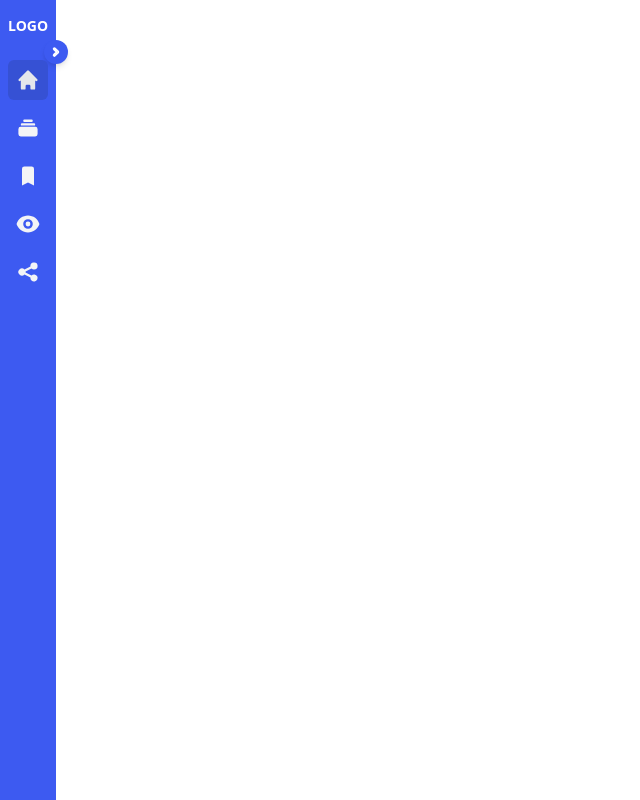
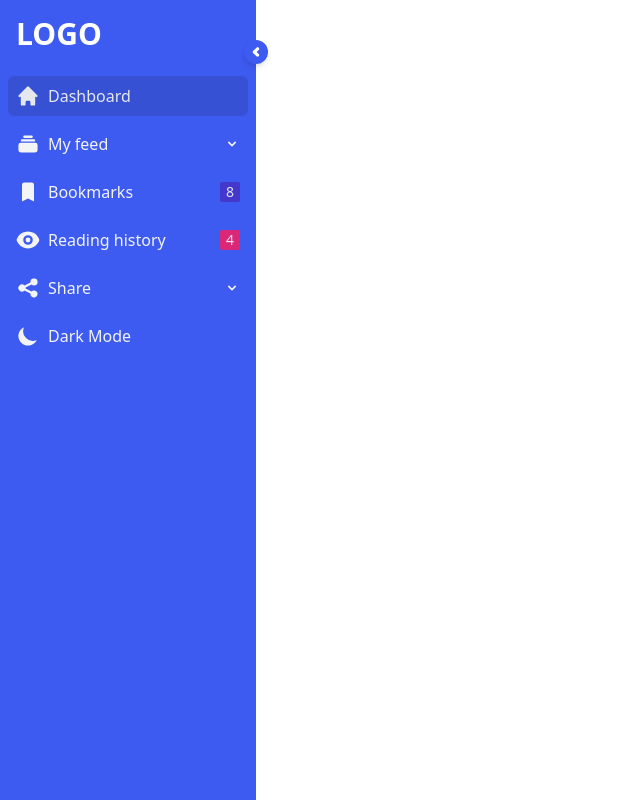
Before and after one commit to me-myself-and-open-source/sidebar-v2, a React (Create React App) app: page / in a window 1280 px wide. Shown: the whole page, without its empty margins (0-640 px from the left). Built offline with nearby package versions, Linux system fonts and the light colour scheme.

Commit message:
first attempt

```diff
--- a/src/App.js
+++ b/src/App.js
@@ -1,9 +1,14 @@
 import Sidebar from "./components/layouts/Sidebar";
+import useDarkmode from "./hooks/useDarkMode";
 
 function App() {
-  return (
-	  <Sidebar/>
-  );
+	useDarkmode();
+	return (
+		<div className="">
+
+			<Sidebar />
+		</div>
+	);
 }
 
 export default App;
--- a/src/components/layouts/DropdownItem.jsx
+++ b/src/components/layouts/DropdownItem.jsx
@@ -2,9 +2,10 @@ import { Transition } from "@headlessui/react"
 import { useState } from "react"
 import ClickAwayListener from "react-click-away-listener"
 import { useDispatch, useSelector } from "react-redux"
+import { toggleIsDarkMode } from "../../redux/darkMode/darkMode"
 import { toggleTab } from "../../redux/sidebar/sidebarSlice"
 
-function DropdownItem({ tabName, icon, dropdownContent = null, extraLabel }) {
+function DropdownItem({ tabName, icon, dropdownContent = null, extraLabel, darkModeToggle = false }) {
 
 	const sidebar = useSelector((state) => state.sidebar)
 
@@ -19,27 +20,36 @@ function DropdownItem({ tabName, icon, dropdownContent = null, extraLabel }) {
 	const dispatch = useDispatch()
 
 	const handleClick = () => {
-		if (dropdownContent) {
-			setDropdown(dropdown => ({ open: !dropdown.open }))
+
+		if (darkModeToggle) {
+
+			dispatch(toggleIsDarkMode())
+
+		} else {
+
+			if (dropdownContent) {
+				setDropdown(dropdown => ({ open: !dropdown.open }))
+			}
+			dispatch(toggleTab(tabName))
 		}
-		dispatch(toggleTab(tabName))
+
 	}
 
-	const visibleClass = "block sm:absolute sm:border border-sebg-secondary left-10 sm:text-sm sm:bg-primary sm:px-2 sm:py-1 sm:rounded"
+	const visibleClass = "block sm:absolute sm:border border-bg-light-secondary dark:border-bg-dark-secondary left-10 sm:text-sm sm:bg-light-primary sm:dark:bg-dark-primary sm:px-2 sm:py-1 sm:rounded"
 
-	const activeClass = "bg-secondary text-gray-200"
-	const expandedClass = "border-l border-gray-400 text-gray-200 ml-4 pl-4"
-	const shrinkedClass = "sm:absolute top-0 left-20 sm:shadow-md sm:z-10 sm:bg-primary sm:rounded-md sm:p-4 border-l sm:border-none border-gray-400 ml-4 pl-4 sm:ml-0 w-28"
+	const activeClass = "bg-light-secondary text-light-active dark:bg-dark-secondary dark:text-dark-active"
+	const expandedClass = "border-l border-light-secondary dark:border-dark-secondary text-light-active dark:text-dark-active ml-4 pl-4"
+	const shrinkedClass = "sm:absolute top-0 left-20 sm:shadow-md sm:z-10 sm:bg-light-primary sm:dark:bg-dark-primary sm:rounded-md sm:p-4 border-l sm:border-none border-light-secondary dark:border-dark-secondary ml-4 pl-4 sm:ml-0 w-28"
 
 	return (
 		<>
 			<div className="relative">
 
 				{/* Dropdown Head */}
-				<div className={`flex items-center hover:text-gray-200 hover:bg-secondary
+				<div className={`flex items-center hover:text-light-active hover:bg-light-secondary hover:dark:text-dark-active hover:dark:bg-dark-secondary
 					space-x-2 rounded-md cursor-pointer justify-between p-2
 					${sidebar.full ? 'justify-start' : 'sm:justify-center'}
-					${sidebar.active === tabName ? activeClass : 'text-gray-100'}`}
+					${sidebar.active === tabName ? activeClass : 'text-light-inactive dark:text-dark-inactive'}`}
 					onClick={handleClick}
 					onMouseEnter={() => setTooltip({ show: true })}
 					onMouseLeave={() => setTooltip({ show: false })}>
@@ -72,7 +82,7 @@ function DropdownItem({ tabName, icon, dropdownContent = null, extraLabel }) {
 							leaveFrom="opacity-100 scale-100"
 							leaveTo="opacity-0 scale-95">
 
-							<h1 className={`w-5 h-5 p-1 ${extraLabel.color} rounded-sm text-sm leading-3 text-center text-gray-200 ${!sidebar.full && 'sm:hidden'}`}>{extraLabel.count}</h1>
+							<h1 className={`w-5 h-5 p-1 ${extraLabel.color} rounded-sm text-sm leading-3 text-center text-light-active dark:text-dark-active ${!sidebar.full && 'sm:hidden'}`}>{extraLabel.count}</h1>
 						</Transition>
 					}
 
@@ -103,7 +113,7 @@ function DropdownItem({ tabName, icon, dropdownContent = null, extraLabel }) {
 						leaveTo="opacity-0 scale-50">
 
 						<ClickAwayListener onClickAway={() => setDropdown({ active: false })}>
-							<div className={`text-gray-100 space-y-3 ${sidebar.full ? expandedClass : shrinkedClass}`}>
+							<div className={`text-light-inactive dark:text-dark-inactive space-y-3 ${sidebar.full ? expandedClass : shrinkedClass}`}>
 								{dropdownContent}
 							</div>
 
--- a/src/components/layouts/Sidebar.jsx
+++ b/src/components/layouts/Sidebar.jsx
@@ -2,11 +2,12 @@ import { useDispatch, useSelector } from "react-redux"
 import { toggleNavOpen, toggleSidebarFull } from "../../redux/sidebar/sidebarSlice"
 import DropdownItem from "./DropdownItem"
 
-import { HomeIcon, BookmarkIcon, EyeIcon, CollectionIcon, ShareIcon } from '@heroicons/react/solid'
+import { HomeIcon, BookmarkIcon, EyeIcon, CollectionIcon, ShareIcon, SunIcon, MoonIcon } from '@heroicons/react/solid'
 
 function Sidebar() {
 
 	const sidebar = useSelector((state) => state.sidebar)
+	const darkMode = useSelector((state) => state.darkMode)
 	const dispatch = useDispatch()
 
 	return (
@@ -36,7 +37,7 @@ function Sidebar() {
 
 			</button>
 
-			<div className={`h-screen bg-primary transition-all duration-300 space-y-2 fixed sm:relative
+			<div className={`h-screen bg-light-primary dark:bg-dark-primary transition-all duration-300 space-y-2 fixed sm:relative
 				${sidebar.full ? 'w-64' : 'w-64 sm:w-14'}
 				${sidebar.navOpen ? 'top-0 left-0' : 'top-0 -left-64 sm:left-0 '} `}>
 
@@ -46,7 +47,7 @@ function Sidebar() {
 
 					{/* Sidebar Toggle */}
 					<button onClick={() => dispatch(toggleSidebarFull())}
-						className="hidden sm:block focus:outline-none absolute p-1 -right-3 top-10 bg-primary rounded-full shadow-md">
+						className="hidden sm:block focus:outline-none absolute p-1 -right-3 top-10 bg-light-primary dark:bg-dark-primary rounded-full shadow-md">
 						<svg xmlns="http://www.w3.org/2000/svg"
 							className={`h-4 w-4 transition-all duration-300 text-white transform ${sidebar.full ? 'rotate-90' : '-rotate-90'}`}
 							fill="none" viewBox="0 0 20 20" stroke="currentColor">
@@ -93,6 +94,16 @@ function Sidebar() {
 						</>
 					} />
 
+					<DropdownItem darkModeToggle={true} tabName={
+						`${darkMode.isDarkMode
+							? 'Light'
+							: 'Dark'} Mode`
+					} icon={
+						darkMode.isDarkMode
+							? <SunIcon className="h-6 w-6" />
+							: <MoonIcon className="h-6 w-6" />
+					} />
+
 				</div>
 
 			</div>
--- /dev/null
+++ b/src/hooks/useDarkMode.js
@@ -0,0 +1,39 @@
+import { useEffect } from "react";
+import { useDispatch, useSelector } from "react-redux";
+
+const useDarkmode = () => {
+
+    const darkMode = useSelector((state) => state.darkMode)
+
+    useEffect(() => {
+
+        const html = window.document.documentElement;
+
+        if (!localStorage.getItem("theme")) {
+            if (window.matchMedia && window.matchMedia('(prefers-color-scheme: dark)').matches) {
+                html.classList.add('dark');
+                localStorage.setItem('theme', 'dark')
+            }
+            else {
+
+                html.classList.add('light');
+                localStorage.setItem('theme', 'light')
+
+            }
+        } else {
+
+            const prevTheme = darkMode.isDarkMode ? "light" : "dark";
+            html.classList.remove(prevTheme);
+
+            const nextTheme = darkMode.isDarkMode ? "dark" : "light";
+            html.classList.add(nextTheme);
+
+        }
+
+
+
+    }, [darkMode])
+
+}
+
+export default useDarkmode
--- /dev/null
+++ b/src/redux/darkMode/darkMode.js
@@ -0,0 +1,33 @@
+import { createSlice } from '@reduxjs/toolkit'
+
+const initialState = {
+    //isDarkMode: () => (window.matchMedia && window.matchMedia('(prefers-color-scheme: dark)').matches) ? true : false,
+    //isDarkMode: false,
+    isDarkMode: localStorage.getItem("theme") === "dark" ? true : false,
+}
+
+export const darkModeSlice = createSlice({
+    name: 'darkMode',
+    initialState,
+    reducers: {
+
+        toggleIsDarkMode: (state) => {
+            state.isDarkMode = !state.isDarkMode
+
+            const newTheme = state.isDarkMode ? 'dark' : 'light'
+            localStorage.setItem('theme', newTheme)
+        },
+
+        setDarkMode: (state, payload) => {
+            state.isDarkMode = payload
+
+            const newTheme = state.isDarkMode ? 'dark' : 'light'
+            localStorage.setItem('theme', newTheme)
+        }
+    },
+})
+
+// Action creators are generated for each case reducer function
+export const { toggleIsDarkMode } = darkModeSlice.actions
+
+export default darkModeSlice.reducer
--- a/src/redux/sidebar/sidebarSlice.js
+++ b/src/redux/sidebar/sidebarSlice.js
@@ -1,7 +1,7 @@
 import { createSlice } from '@reduxjs/toolkit'
 
 const initialState = {
-    full: false,
+    full: true,
     active: 'Dashboard',
     navOpen: false
 }
--- a/src/redux/store.js
+++ b/src/redux/store.js
@@ -1,8 +1,12 @@
-import { configureStore } from '@reduxjs/toolkit'
+import { combineReducers, configureStore } from '@reduxjs/toolkit'
+import darkModeSlice from './darkMode/darkMode'
 import sidebarSlice from './sidebar/sidebarSlice'
 
+const reducer = combineReducers({
+	sidebar: sidebarSlice,
+		darkMode: darkModeSlice
+})
+
 export const store = configureStore({
-	reducer: {
-		sidebar: sidebarSlice
-	},
+	reducer,
 })
--- a/tailwind.config.js
+++ b/tailwind.config.js
@@ -2,6 +2,7 @@ module.exports = {
 	content: [
 		"./src/**/*.{js,jsx,ts,tsx}",
 	],
+	darkMode: 'class',
 	theme: {
 		extend: {
 			colors: {
@@ -9,8 +10,31 @@ module.exports = {
 				secondary: '#3651d4',
 				active: '#5872f5',
 				inactive: '#cfcde7',
+				light: {
+					primary: '#3d5af1',
+					secondary: '#3651d4',
+					inactive: '#f3f4f6', // gray-100
+					active: '#e4e7eb', // gray-200
+				},
+				dark: {
+					primary: '#0f172a',
+					secondary: '#1e293b',
+					inactive: '#f3f4f6',
+					active: '#e4e7eb',
+				},
 			}
 		},
 	},
 	plugins: [],
 }
+
+/**
+ * 				light_primary: '#3d5af1',
+				light_secondary: '#3651d4',
+				light_inactive: '#f3f4f6',
+				light_active: '#e4e7eb',
+				dark_secondary: '#3d5af1',
+				dark_secondary: '#3651d4',
+				dark_inactive: '#9ca3af',
+				dark_active: '#e4e7eb',
+ */
```
